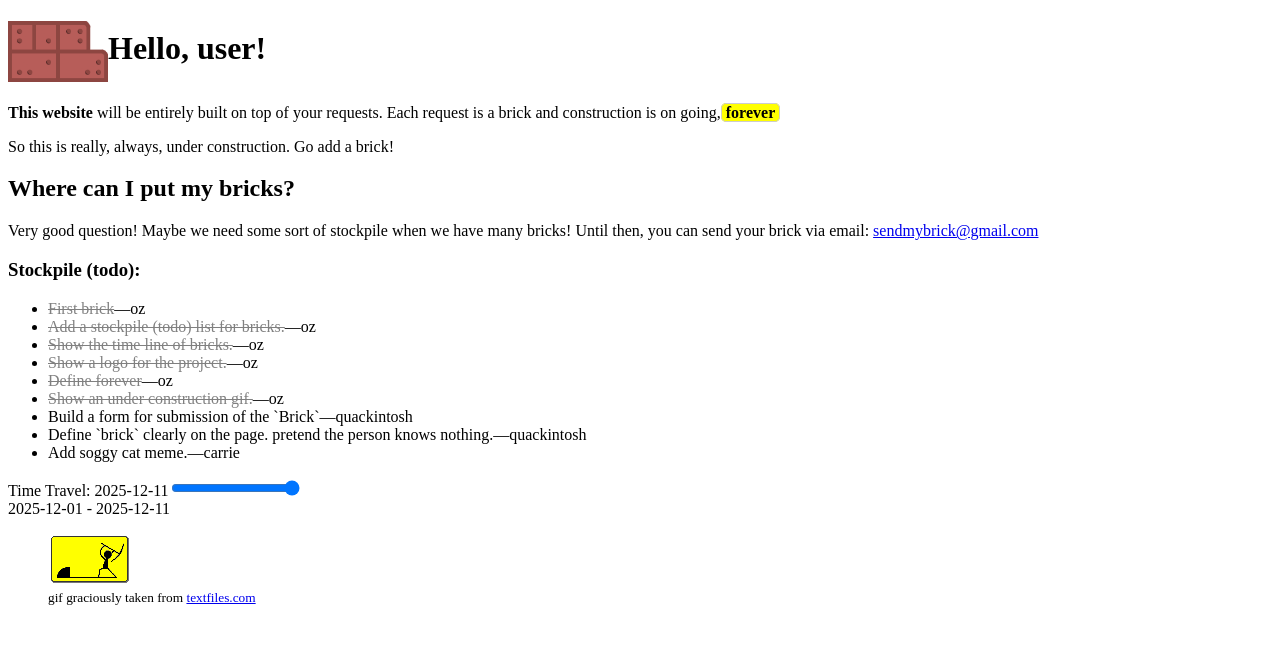
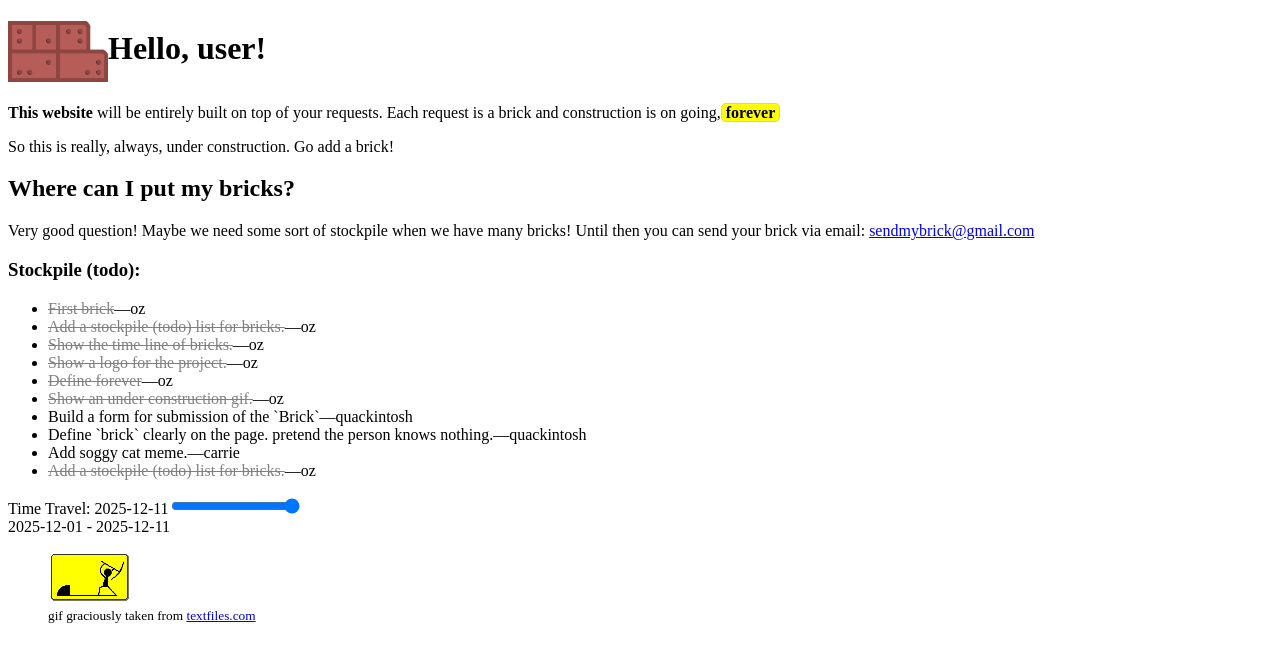
Before and after one commit to ozdevi/user-bricks, a Next.js app: page / in a window 1280 px wide. Shown: the top 662 px of the page. Built offline with nearby package versions, Linux system fonts and the light colour scheme.

Commit message:
rewrite history for base bricks

```diff
--- a/src/app/page.tsx
+++ b/src/app/page.tsx
@@ -34,8 +34,10 @@ export default function Home() {
         <h2>Where can I put my bricks?</h2>
         <p>
           Very good question!
-          Maybe we need some sort of stockpile when we have many bricks!
-          Until then, you can send your brick via email: <a href="mailto:sendmybrick@gmail.com">sendmybrick@gmail.com</a>
+          <Brick name="stockPileIdea" fallback={<span>{' '}</span>}>
+            <span> Maybe we need some sort of stockpile when we have many bricks! Until then </span>
+          </Brick>
+          you can send your brick via email: <a href="mailto:sendmybrick@gmail.com">sendmybrick@gmail.com</a>
         </p>
       </>}>
         <DefineBrick />
--- a/src/data/bricks.ts
+++ b/src/data/bricks.ts
@@ -20,8 +20,8 @@ export const bricks: Record<string, Brick> = {
         owner: {
             name: 'oz',
         },
-        createdTime: new Date('2025-12-03'),
-        finishedTime: new Date('2025-12-03'),
+        createdTime: new Date('2025-12-04'),
+        finishedTime: new Date('2025-12-04'),
     },
     timeTraveler: {
         name: 'timeTraveler',
@@ -43,7 +43,7 @@ export const bricks: Record<string, Brick> = {
             name: 'oz',
         },
         createdTime: new Date('2025-12-01'),
-        finishedTime: new Date('2025-12-11'),
+        finishedTime: new Date('2025-12-09'),
     },
     defineForever: {
         name: 'defineForever',
@@ -54,7 +54,7 @@ export const bricks: Record<string, Brick> = {
             name: 'oz',
         },
         createdTime: new Date('2025-12-05'),
-        finishedTime: new Date('2025-12-07'),
+        finishedTime: new Date('2025-12-06'),
     },
     underConstructionGif: {
         name: 'underConstructionGif',
@@ -64,8 +64,8 @@ export const bricks: Record<string, Brick> = {
         owner: {
             name: 'oz',
         },
-        createdTime: new Date('2025-12-09'),
-        finishedTime: new Date('2025-12-10'),
+        createdTime: new Date('2025-12-07'),
+        finishedTime: new Date('2025-12-08'),
     },
     buildFormForSubmission: {
         name: 'buildFormForSubmission',
@@ -108,5 +108,16 @@ export const bricks: Record<string, Brick> = {
         },
         createdTime: new Date('2025-12-11T06:48:10'),
     },
+    stockPileIdea: {
+        name: 'stockPileIdea',
+        instruction: "Add a stockpile (todo) list for bricks.",
+        isDone: true,
+        order: 11,
+        owner: {
+            name: 'oz',
+        },
+        createdTime: new Date('2025-12-03'),
+        finishedTime: new Date('2025-12-03'),
+    },
 
 } as const;
```
